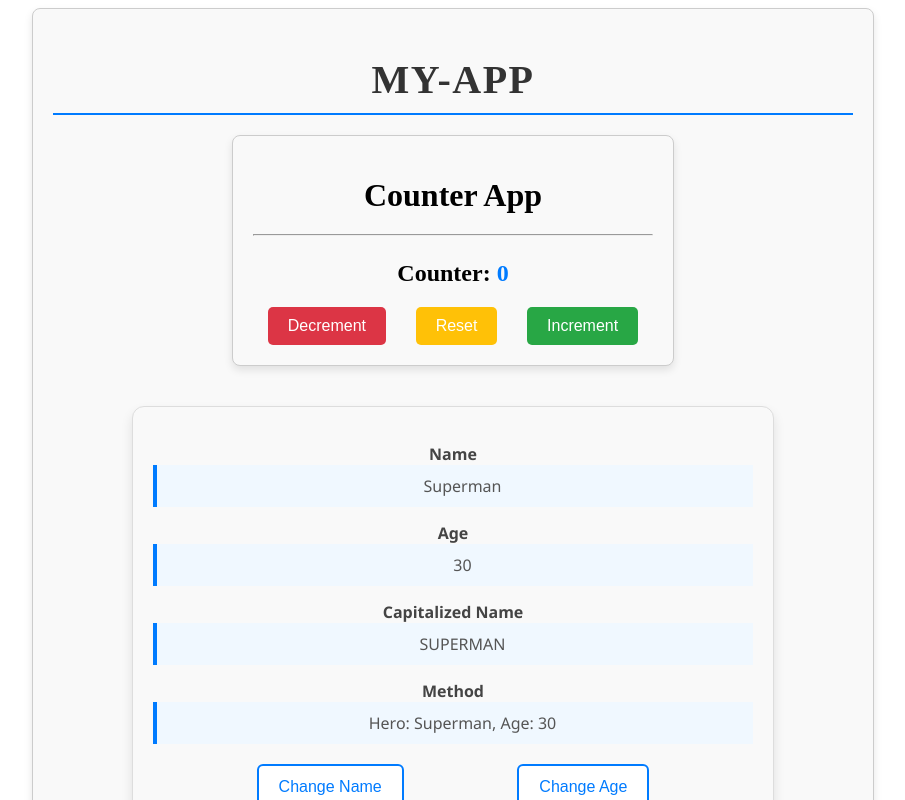
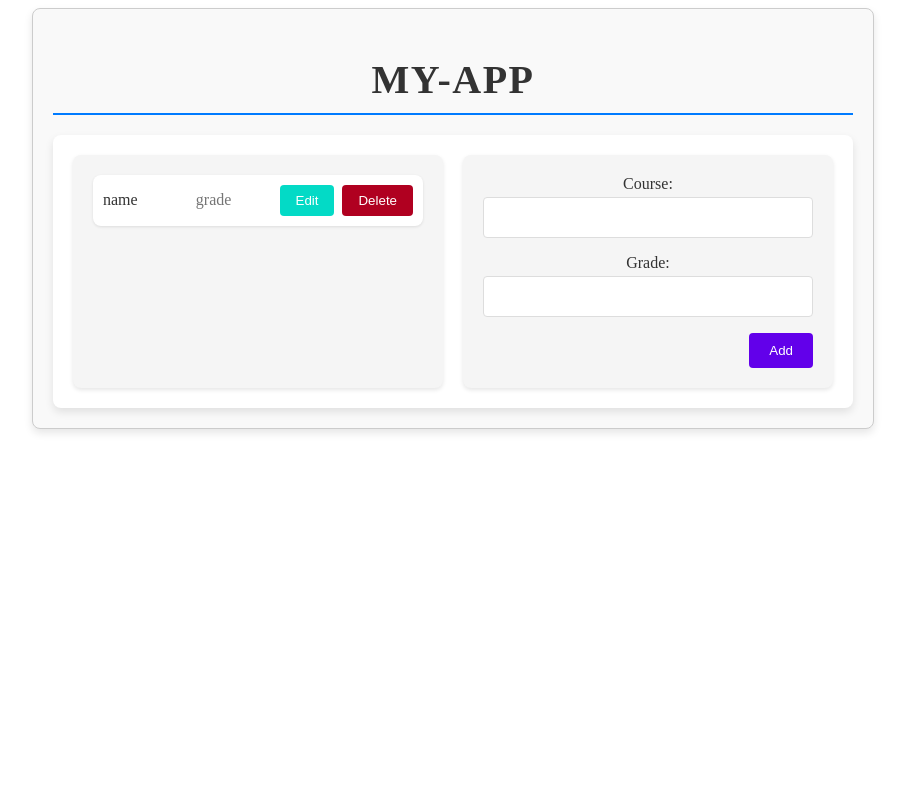
Before and after one commit to S4vi0r17/Angular, an Angular app in the folder 01-my-app/: page / in a window 1280 px wide. Shown: the top 800 px of the page, without its empty margins (187-1092 px from the left). Built offline with nearby package versions, Linux system fonts and the light colour scheme.

Commit message:
feat: Add main page component with courses list and form components

```diff
--- a/01-my-app/src/app/app.component.html
+++ b/01-my-app/src/app/app.component.html
@@ -1,8 +1,10 @@
 <div class="app-container">
   <h1>{{ title }}</h1>
-
+<!--
   <app-counter></app-counter>
 
   <app-heroes-hero></app-heroes-hero>
-  <app-heroes-list></app-heroes-list>
+  <app-heroes-list></app-heroes-list> -->
+
+  <app-courses-main-page></app-courses-main-page>
 </div>
--- a/01-my-app/src/app/app.module.ts
+++ b/01-my-app/src/app/app.module.ts
@@ -5,6 +5,7 @@ import { AppRoutingModule } from './app-routing.module';
 import { AppComponent } from './app.component';
 import { CounterModule } from './counter/counter.module';
 import { HeroesModule } from './heroes/heroes.module';
+import { CoursesModule } from './courses/courses.module';
 
 @NgModule({
   declarations: [
@@ -14,7 +15,8 @@ import { HeroesModule } from './heroes/heroes.module';
     BrowserModule,
     AppRoutingModule,
     CounterModule,
-    HeroesModule
+    HeroesModule,
+    CoursesModule
   ],
   providers: [],
   bootstrap: [AppComponent]
--- /dev/null
+++ b/01-my-app/src/app/courses/components/form/form.component.css
@@ -0,0 +1,45 @@
+form {
+  display: flex;
+  flex-direction: column;
+  gap: 16px;
+}
+
+.form-group {
+  display: flex;
+  flex-direction: column;
+  gap: 4px;
+}
+
+form label {
+  font-weight: 500;
+  color: #333;
+}
+
+form input {
+  padding: 12px;
+  border: 1px solid #ddd;
+  border-radius: 4px;
+  background-color: #fff;
+  transition: border-color 0.3s;
+}
+
+form input:focus {
+  border-color: #6200ea;
+  outline: none;
+}
+
+.add-button {
+  align-self: flex-end;
+  padding: 10px 20px;
+  background-color: #6200ea;
+  color: #fff;
+  border: none;
+  border-radius: 4px;
+  cursor: pointer;
+  transition: background-color 0.3s, box-shadow 0.3s;
+}
+
+.add-button:hover {
+  background-color: #3700b3;
+  box-shadow: 0 2px 4px rgba(0, 0, 0, 0.2);
+}
--- /dev/null
+++ b/01-my-app/src/app/courses/components/form/form.component.html
@@ -0,0 +1,11 @@
+<form>
+  <div class="form-group">
+    <label for="course-name">Course:</label>
+    <input id="course-name" name="name" required />
+  </div>
+  <div class="form-group">
+    <label for="course-grade">Grade:</label>
+    <input id="course-grade" name="grade" required />
+  </div>
+  <button type="submit" class="add-button">Add</button>
+</form>
--- /dev/null
+++ b/01-my-app/src/app/courses/components/list/list.component.css
@@ -0,0 +1,63 @@
+.course-list {
+  list-style: none;
+  padding: 0;
+  margin: 0;
+}
+
+.course-list li {
+  display: flex;
+  justify-content: space-between;
+  align-items: center;
+  margin-bottom: 10px;
+  padding: 10px;
+  border-radius: 8px;
+  background-color: #ffffff;
+  box-shadow: 0 1px 3px rgba(0, 0, 0, 0.1);
+}
+
+.course-name {
+  font-weight: 500;
+  color: #333;
+}
+
+.course-grade {
+  margin-left: 10px;
+  font-weight: 300;
+  color: #757575;
+}
+
+.buttons {
+  display: flex;
+  gap: 8px;
+}
+
+button {
+  padding: 8px 16px;
+  border: none;
+  border-radius: 4px;
+  background-color: #6200ea;
+  color: #fff;
+  cursor: pointer;
+  transition: background-color 0.3s, box-shadow 0.3s;
+}
+
+button:hover {
+  background-color: #3700b3;
+  box-shadow: 0 2px 4px rgba(0, 0, 0, 0.2);
+}
+
+.edit-button {
+  background-color: #03dac6;
+}
+
+.edit-button:hover {
+  background-color: #018786;
+}
+
+.delete-button {
+  background-color: #b00020;
+}
+
+.delete-button:hover {
+  background-color: #790000;
+}
--- /dev/null
+++ b/01-my-app/src/app/courses/components/list/list.component.html
@@ -0,0 +1,10 @@
+<ul class="course-list">
+  <li>
+    <span class="course-name">name</span>
+    <span class="course-grade">grade</span>
+    <div class="buttons">
+      <button class="edit-button">Edit</button>
+      <button class="delete-button">Delete</button>
+    </div>
+  </li>
+</ul>
--- /dev/null
+++ b/01-my-app/src/app/courses/pages/main-page.component.css
@@ -0,0 +1,18 @@
+.courses-main-page {
+  display: flex;
+  justify-content: space-between;
+  gap: 20px;
+  padding: 20px;
+  background-color: #ffffff;
+  border-radius: 8px;
+  box-shadow: 0 4px 8px rgba(0, 0, 0, 0.1);
+}
+
+.left-panel,
+.right-panel {
+  width: 48%;
+  padding: 20px;
+  border-radius: 8px;
+  box-shadow: 0 2px 4px rgba(0, 0, 0, 0.1);
+  background-color: #f5f5f5;
+}
--- /dev/null
+++ b/01-my-app/src/app/courses/pages/main-page.component.html
@@ -0,0 +1,8 @@
+<div class="courses-main-page">
+  <div class="left-panel">
+    <courses-list></courses-list>
+  </div>
+  <div class="right-panel">
+    <courses-form></courses-form>
+  </div>
+</div>
```
Also changed, not shown: 01-my-app/src/app/courses/components/form/form.component.ts (added, +10 -0 lines), 01-my-app/src/app/courses/components/list/list.component.ts (added, +8 -0 lines), 01-my-app/src/app/courses/courses.module.ts (added, +22 -0 lines), 01-my-app/src/app/courses/pages/main-page.component.ts (added, +11 -0 lines).
